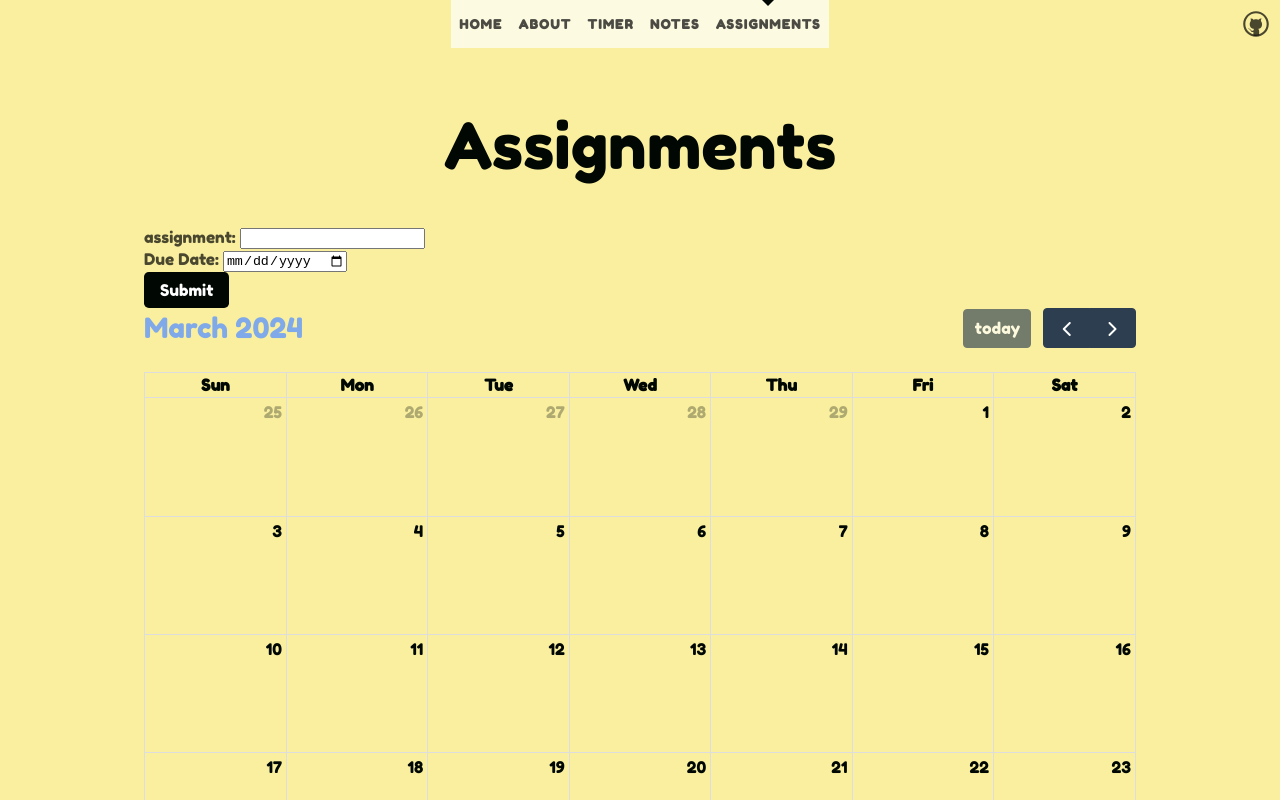
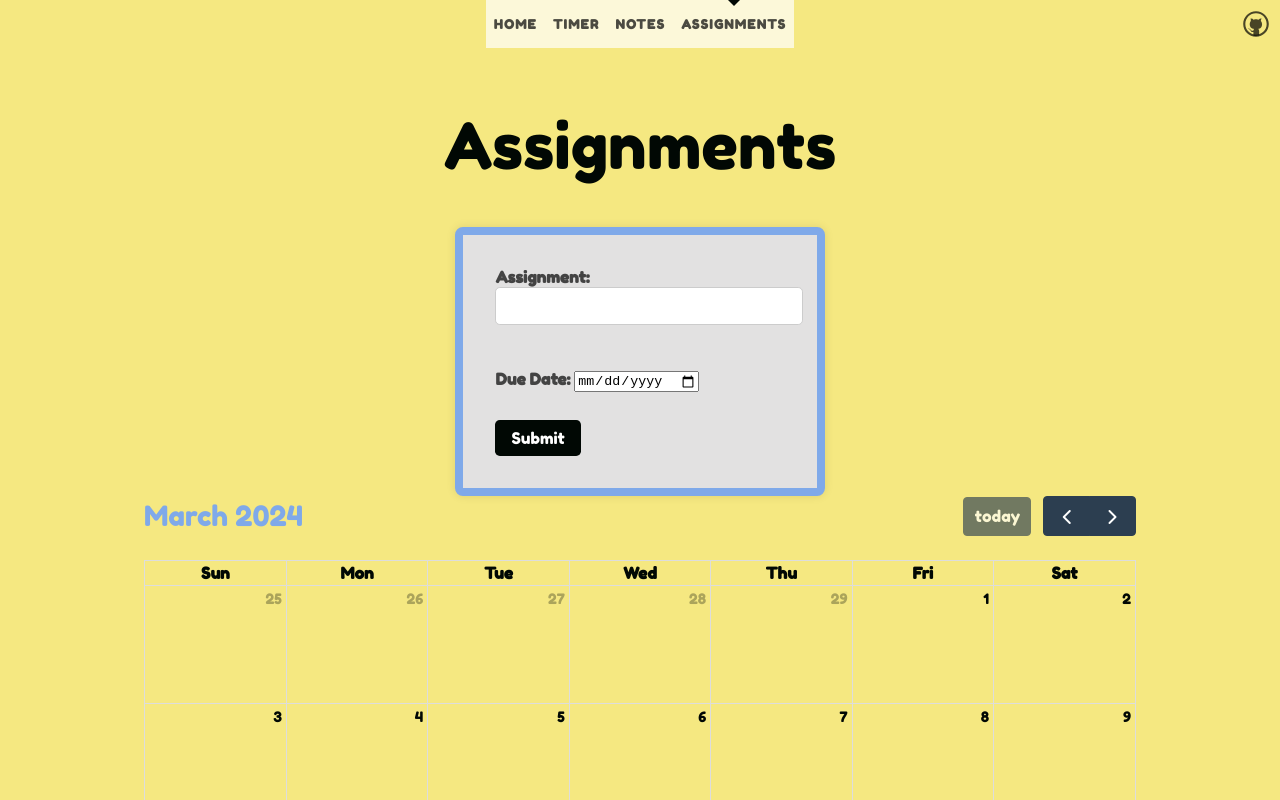
Before and after one commit to abguymon/study-app, a SvelteKit app: page /assignments in a window 1280 px wide. Shown: the top 800 px of the page. Built offline with nearby package versions, Linux system fonts and the light colour scheme.

Commit message:
colors on background/ boreder colors

```diff
--- a/src/routes/Header.svelte
+++ b/src/routes/Header.svelte
@@ -15,9 +15,9 @@
 			<li aria-current={$page.url.pathname === '/' ? 'page' : undefined}>
 				<a href="/">Home</a>
 			</li>
-			<li aria-current={$page.url.pathname === '/about' ? 'page' : undefined}>
+			<!-- <li aria-current={$page.url.pathname === '/about' ? 'page' : undefined}>
 				<a href="/about">About</a>
-			</li>
+			</li> -->
 			<li aria-current={$page.url.pathname === '/timer' ? 'page' : undefined}>
 				<a href="/timer">Timer</a>
 			</li>
--- a/src/routes/assignments/+page.svelte
+++ b/src/routes/assignments/+page.svelte
@@ -21,7 +21,7 @@
 <h1>Assignments</h1>
 <form on:submit|preventDefault={handleSubmit}>
     <label>
-        assignment:
+        Assignment:
         <input type="text" bind:value={name} />
     </label>
     <br>
--- a/src/routes/styles.css
+++ b/src/routes/styles.css
@@ -3,7 +3,7 @@
 :root {
 	--font-body: 'Fredoka One', cursive;
 	--font-mono: 'Fira Mono', monospace;
-	--color-bg-0: #f9ef9f; /* Light yellow */
+	--color-bg-0: #f5e881; /* Light yellow */
 	/* --color-bg-1: #aed9e0; Light blue */
 	/* --color-bg-2: #f2a154; Orange */
 	--color-theme-1: #010804; /* Yellow */
@@ -125,3 +125,104 @@ button:hover {
 	width: 1px;
 	white-space: nowrap;
 }
+form {
+    max-width: 30rem;
+    margin: 0 auto;
+    padding: 2rem;
+    background-color: rgb(226, 225, 225);
+    border-radius: 0.5rem;
+	border-color: #7fa9e9;
+	border-style: solid;
+	border-width: 0.5rem;
+    box-shadow: 0 0 10px rgba(0, 0, 0, 0.1);
+}
+
+label {
+    display: block;
+    margin-bottom: 0.5rem;
+    font-weight: bold;
+}
+
+input[type="text"],
+input[type="email"],
+textarea {
+    width: 100%;
+    padding: 0.5rem;
+    margin-bottom: 1rem;
+    border: 1px solid #ccc;
+    border-radius: 0.3rem;
+    font-size: 1rem;
+    font-family: var(--font-body);
+}
+
+textarea {
+    height: 100px; /* Adjust as needed */
+}
+
+input[type="submit"] {
+    width: 100%;
+    padding: 0.5rem;
+    border: none;
+    border-radius: 0.3rem;
+    background-color: var(--color-theme-1);
+    color: white;
+    font-size: 1rem;
+    font-family: var(--font-body);
+    cursor: pointer;
+    transition: background-color 0.3s ease;
+}
+
+input[type="submit"]:hover {
+    background-color: var(--color-theme-2);
+}
+#calendar {
+	font-family: var(--font-body);
+	background-color: #f5e882(254, 253, 165);
+  }
+
+  .fc-daygrid-event {
+	background-color: var(--color-theme-1); /* Set background color for events */
+	color: white; /* Set text color for events */
+	border-radius: 0.3rem; /* Add rounded corners to event boxes */
+	padding: 0.2rem 0.5rem; /* Adjust padding for event boxes */
+	margin-bottom: 0.2rem; /* Add space between event boxes */
+  }
+
+  .fc-daygrid-event:hover {
+	background-color: var(--color-theme-2); /* Change background color on hover */
+  }
+
+  .fc-daygrid-event-title {
+	font-size: 0.9rem; /* Adjust font size for event titles */
+  }
+
+  .fc-daygrid-event-dot {
+	width: 0.5rem; /* Adjust size of event dots */
+	height: 0.5rem; /* Adjust size of event dots */
+	margin-right: 0.3rem; /* Add space between event dot and title */
+	border-radius: 50%; /* Make event dots circular */
+	display: inline-block;
+  }
+
+  .fc-daygrid-more-link {
+	background-color: var(--color-theme-1); /* Set background color for "more" link */
+	color: white; /* Set text color for "more" link */
+	border-radius: 0.3rem; /* Add rounded corners to "more" link */
+	padding: 0.3rem 0.5rem; /* Adjust padding for "more" link */
+  }
+
+  .fc-day-today {
+	background-color: rgba(255, 255, 255, 0.5); /* Set background color for today's date */
+  }
+
+  .fc-today .fc-daygrid-day-number {
+	color: var(--color-theme-1); /* Set text color for today's date */
+  }
+
+  .fc-daygrid-day-number {
+	font-size: 0.9rem; /* Adjust font size for day numbers */
+  }
+
+  .fc-toolbar-title {
+	font-size: 1.2rem; /* Adjust font size for calendar title */
+  }
```
Also changed, not shown: src/calendar.svelte (line endings or trailing spaces).
